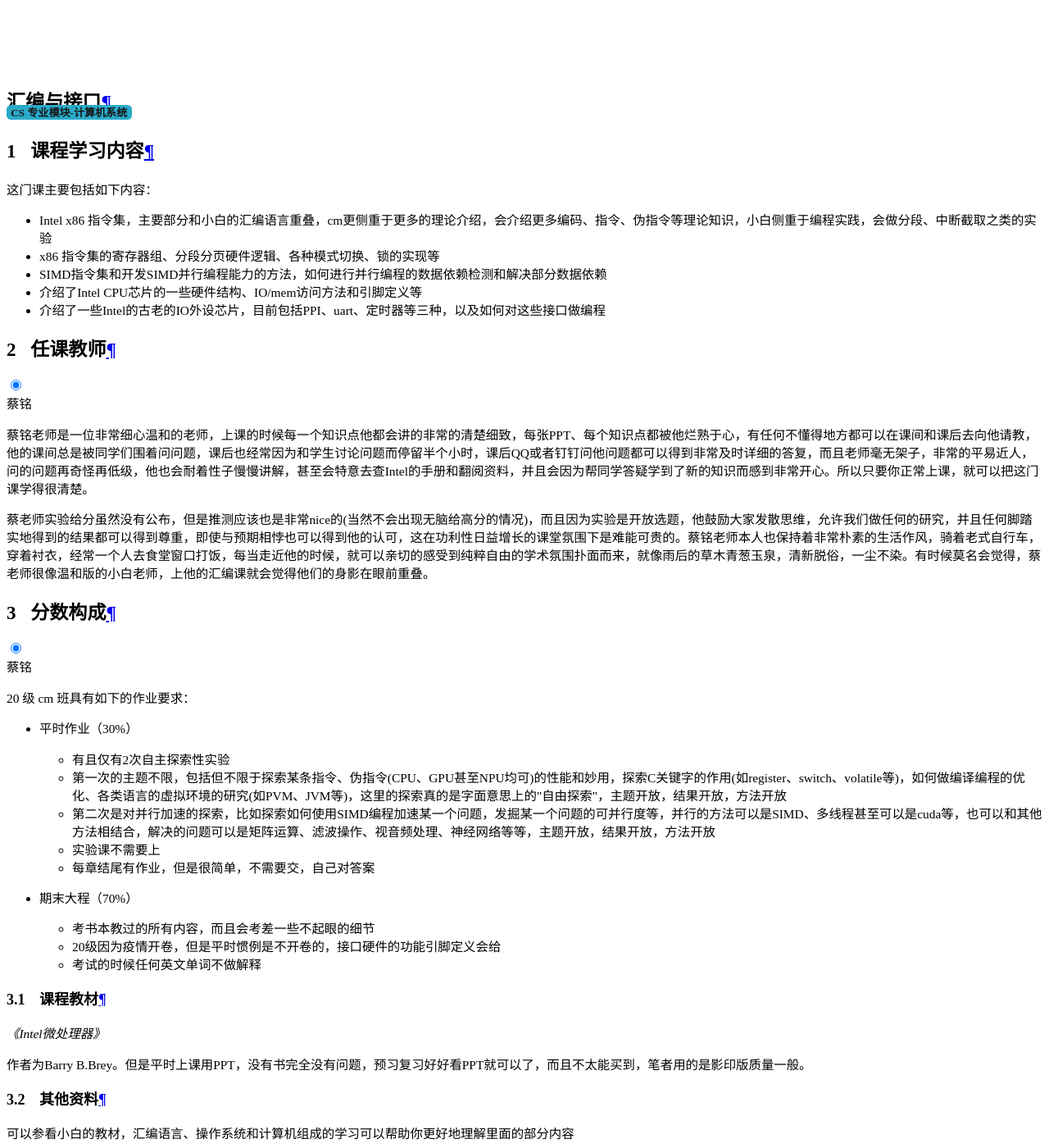
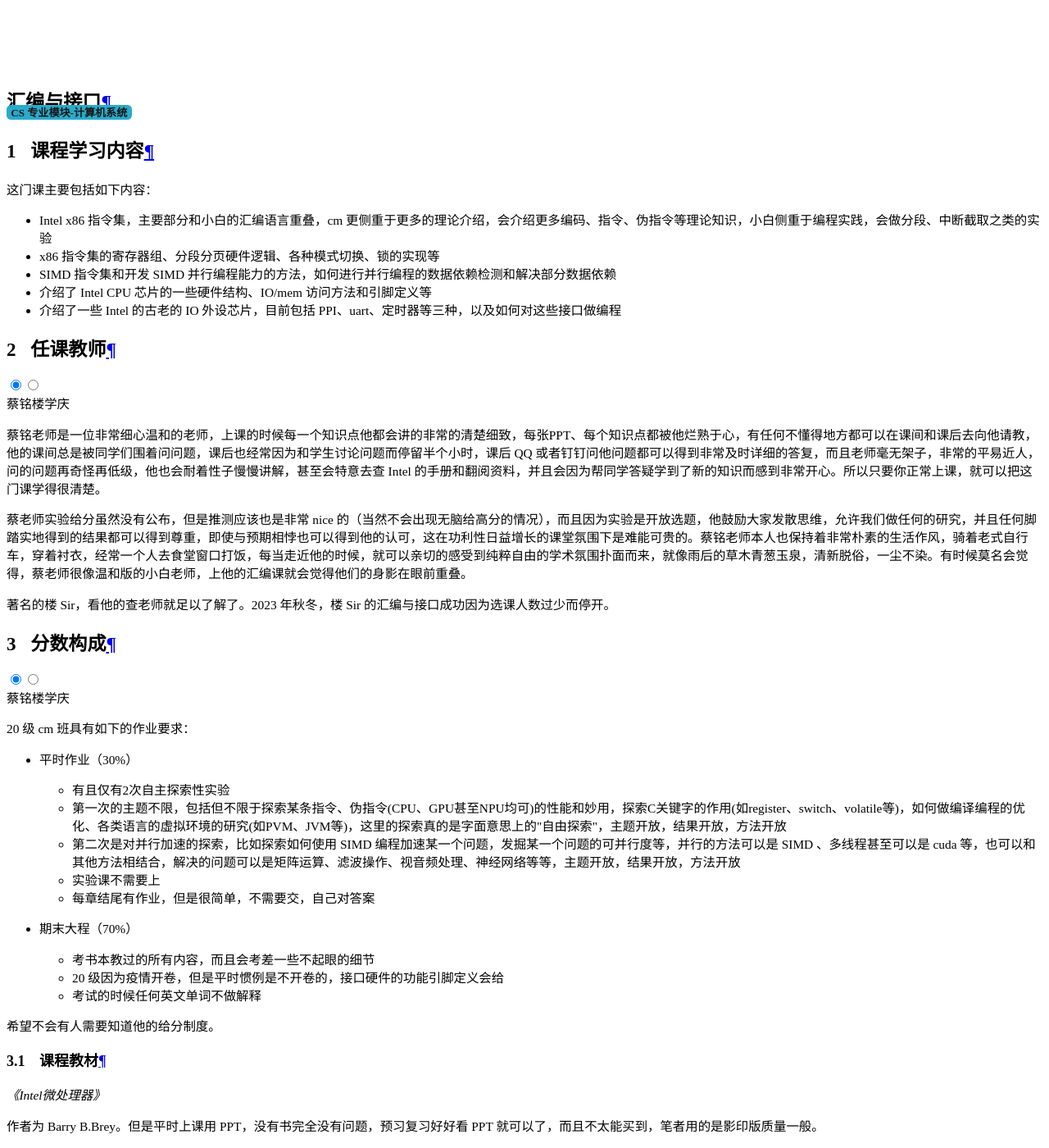
Before and after one commit to ZJU-Turing/TuringCourses, an MkDocs documentation site: the page built from docs/major_module/assembly_interface/index.md, in a window 1280 px wide and 1400 px high, scrolled down 17626 px. Shown: the whole window at 82% size. Built offline with MkDocs 1.6.1 and Material for MkDocs 9.7.7, drawn with Linux system fonts in a browser that asks for light colours; comment, search, counter and statistics services are not loaded; some of the changed text lies outside the part shown.

Commit message:
style: improve assembly interface

```diff
--- a/docs/major_module/assembly_interface/index.md
+++ b/docs/major_module/assembly_interface/index.md
@@ -7,19 +7,23 @@
 
 这门课主要包括如下内容：
 
-* Intel x86 指令集，主要部分和小白的汇编语言重叠，cm更侧重于更多的理论介绍，会介绍更多编码、指令、伪指令等理论知识，小白侧重于编程实践，会做分段、中断截取之类的实验
+* Intel x86 指令集，主要部分和小白的汇编语言重叠，cm 更侧重于更多的理论介绍，会介绍更多编码、指令、伪指令等理论知识，小白侧重于编程实践，会做分段、中断截取之类的实验
 * x86 指令集的寄存器组、分段分页硬件逻辑、各种模式切换、锁的实现等
-* SIMD指令集和开发SIMD并行编程能力的方法，如何进行并行编程的数据依赖检测和解决部分数据依赖
-* 介绍了Intel CPU芯片的一些硬件结构、IO/mem访问方法和引脚定义等
-* 介绍了一些Intel的古老的IO外设芯片，目前包括PPI、uart、定时器等三种，以及如何对这些接口做编程
+* SIMD 指令集和开发 SIMD 并行编程能力的方法，如何进行并行编程的数据依赖检测和解决部分数据依赖
+* 介绍了 Intel CPU 芯片的一些硬件结构、IO/mem 访问方法和引脚定义等
+* 介绍了一些 Intel 的古老的 IO 外设芯片，目前包括 PPI、uart、定时器等三种，以及如何对这些接口做编程
 
 ## 任课教师
 
 === "蔡铭"
 
-    蔡铭老师是一位非常细心温和的老师，上课的时候每一个知识点他都会讲的非常的清楚细致，每张PPT、每个知识点都被他烂熟于心，有任何不懂得地方都可以在课间和课后去向他请教，他的课间总是被同学们围着问问题，课后也经常因为和学生讨论问题而停留半个小时，课后QQ或者钉钉问他问题都可以得到非常及时详细的答复，而且老师毫无架子，非常的平易近人，问的问题再奇怪再低级，他也会耐着性子慢慢讲解，甚至会特意去查Intel的手册和翻阅资料，并且会因为帮同学答疑学到了新的知识而感到非常开心。所以只要你正常上课，就可以把这门课学得很清楚。
+    蔡铭老师是一位非常细心温和的老师，上课的时候每一个知识点他都会讲的非常的清楚细致，每张PPT、每个知识点都被他烂熟于心，有任何不懂得地方都可以在课间和课后去向他请教，他的课间总是被同学们围着问问题，课后也经常因为和学生讨论问题而停留半个小时，课后 QQ 或者钉钉问他问题都可以得到非常及时详细的答复，而且老师毫无架子，非常的平易近人，问的问题再奇怪再低级，他也会耐着性子慢慢讲解，甚至会特意去查 Intel 的手册和翻阅资料，并且会因为帮同学答疑学到了新的知识而感到非常开心。所以只要你正常上课，就可以把这门课学得很清楚。
 
-    蔡老师实验给分虽然没有公布，但是推测应该也是非常nice的(当然不会出现无脑给高分的情况)，而且因为实验是开放选题，他鼓励大家发散思维，允许我们做任何的研究，并且任何脚踏实地得到的结果都可以得到尊重，即使与预期相悖也可以得到他的认可，这在功利性日益增长的课堂氛围下是难能可贵的。蔡铭老师本人也保持着非常朴素的生活作风，骑着老式自行车，穿着衬衣，经常一个人去食堂窗口打饭，每当走近他的时候，就可以亲切的感受到纯粹自由的学术氛围扑面而来，就像雨后的草木青葱玉泉，清新脱俗，一尘不染。有时候莫名会觉得，蔡老师很像温和版的小白老师，上他的汇编课就会觉得他们的身影在眼前重叠。
+    蔡老师实验给分虽然没有公布，但是推测应该也是非常 nice 的（当然不会出现无脑给高分的情况），而且因为实验是开放选题，他鼓励大家发散思维，允许我们做任何的研究，并且任何脚踏实地得到的结果都可以得到尊重，即使与预期相悖也可以得到他的认可，这在功利性日益增长的课堂氛围下是难能可贵的。蔡铭老师本人也保持着非常朴素的生活作风，骑着老式自行车，穿着衬衣，经常一个人去食堂窗口打饭，每当走近他的时候，就可以亲切的感受到纯粹自由的学术氛围扑面而来，就像雨后的草木青葱玉泉，清新脱俗，一尘不染。有时候莫名会觉得，蔡老师很像温和版的小白老师，上他的汇编课就会觉得他们的身影在眼前重叠。
+
+=== "楼学庆"
+
+    著名的楼 Sir，看他的查老师就足以了解了。2023 年秋冬，楼 Sir 的汇编与接口成功因为选课人数过少而停开。
 
 ## 分数构成
 
@@ -30,20 +34,24 @@
     * 平时作业（30%）
         - 有且仅有2次自主探索性实验
         - 第一次的主题不限，包括但不限于探索某条指令、伪指令(CPU、GPU甚至NPU均可)的性能和妙用，探索C关键字的作用(如register、switch、volatile等)，如何做编译编程的优化、各类语言的虚拟环境的研究(如PVM、JVM等)，这里的探索真的是字面意思上的"自由探索"，主题开放，结果开放，方法开放
-        - 第二次是对并行加速的探索，比如探索如何使用SIMD编程加速某一个问题，发掘某一个问题的可并行度等，并行的方法可以是SIMD、多线程甚至可以是cuda等，也可以和其他方法相结合，解决的问题可以是矩阵运算、滤波操作、视音频处理、神经网络等等，主题开放，结果开放，方法开放
+        - 第二次是对并行加速的探索，比如探索如何使用 SIMD 编程加速某一个问题，发掘某一个问题的可并行度等，并行的方法可以是 SIMD 、多线程甚至可以是 cuda 等，也可以和其他方法相结合，解决的问题可以是矩阵运算、滤波操作、视音频处理、神经网络等等，主题开放，结果开放，方法开放
         - 实验课不需要上
         - 每章结尾有作业，但是很简单，不需要交，自己对答案
 
     * 期末大程（70%）
         - 考书本教过的所有内容，而且会考差一些不起眼的细节
-        - 20级因为疫情开卷，但是平时惯例是不开卷的，接口硬件的功能引脚定义会给
+        - 20 级因为疫情开卷，但是平时惯例是不开卷的，接口硬件的功能引脚定义会给
         - 考试的时候任何英文单词不做解释
+
+=== "楼学庆"
+
+    希望不会有人需要知道他的给分制度。
 
 ### 课程教材
 
 *《Intel微处理器》*
 
-作者为Barry B.Brey。但是平时上课用PPT，没有书完全没有问题，预习复习好好看PPT就可以了，而且不太能买到，笔者用的是影印版质量一般。
+作者为 Barry B.Brey。但是平时上课用 PPT，没有书完全没有问题，预习复习好好看 PPT 就可以了，而且不太能买到，笔者用的是影印版质量一般。
 
 ### 其他资料
 
```
Also changed, not shown: other parts of docs/major_module/assembly_interface/index.md (+3 -3 lines), docs/major_module/index.md (+1 -1 lines).
